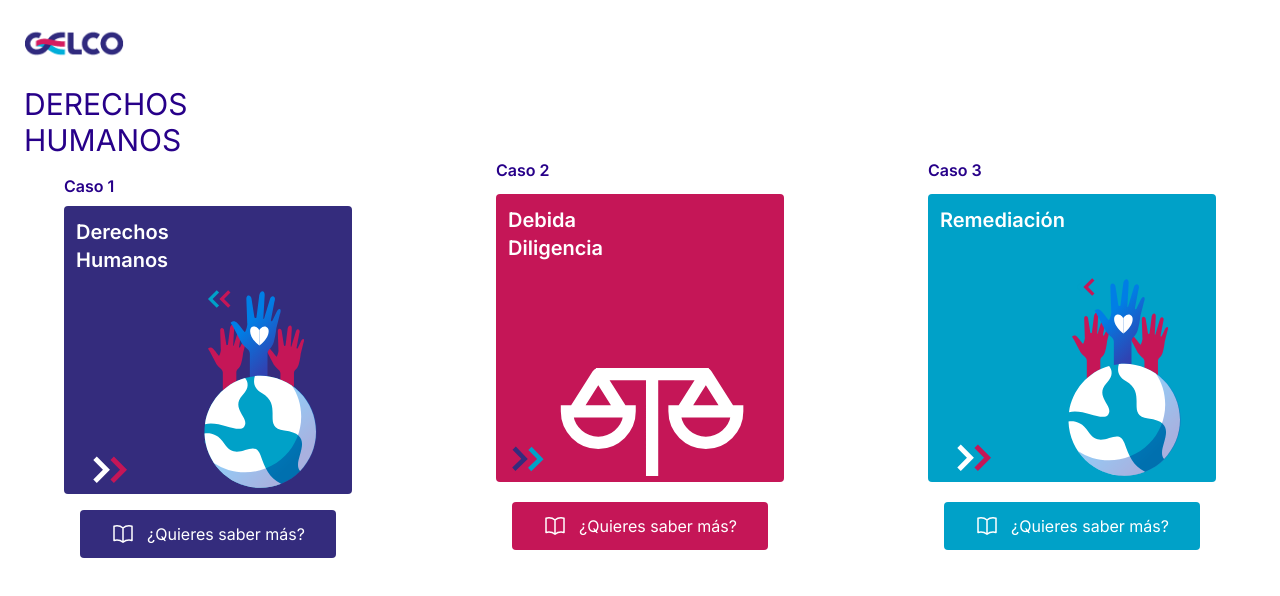
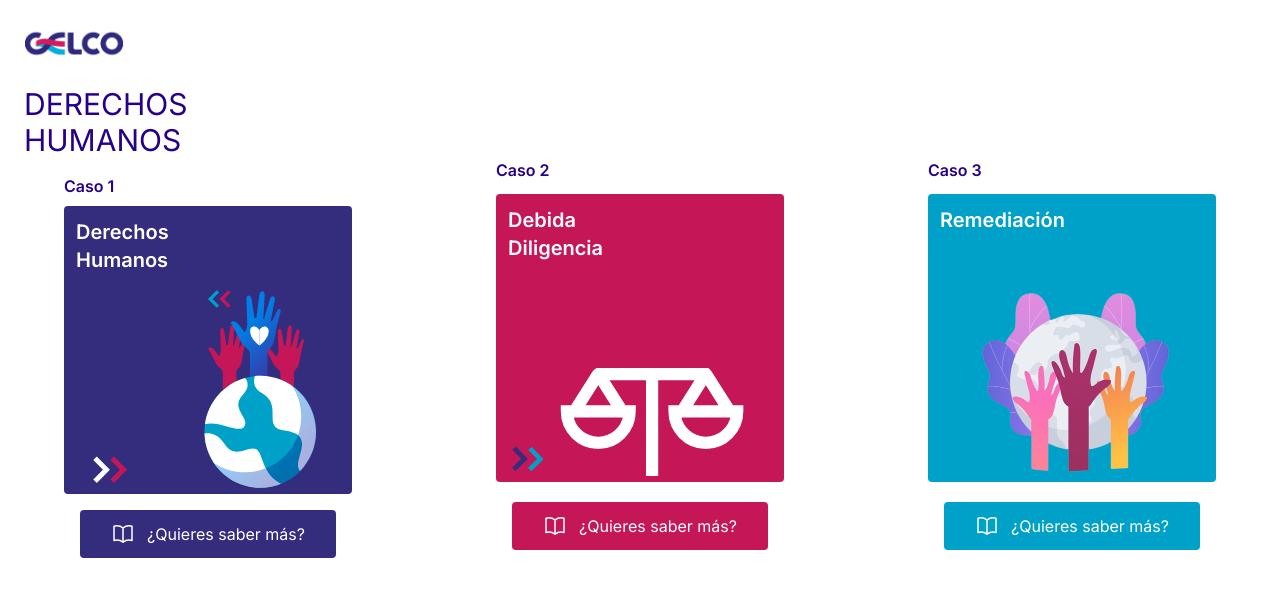
Before and after one commit to kkrlosdev/hr-project, a Next.js app: page /cases in a window 1280 px wide. Shown: the top 596 px of the page. Built offline with nearby package versions, Linux system fonts and the light colour scheme.

Commit message:
Fix Video Attribute and Add Case 3 Image

```diff
--- a/src/app/case1/page.js
+++ b/src/app/case1/page.js
@@ -49,8 +49,8 @@ export default function Case1(){
                 <h1 className="self-start my-2 text-2xl font-semibold cyan-gelco">¿Qué son los derechos humanos?</h1>
                 <p className="self-start mb-3">Observa el siguiente vídeo y descubre qué son los Derechos Humanos</p>
 
-                <video controls>
-                    <source src="/videos/derechos.mp4" type="mp4/video"></source>
+                <video controls className="w-full my-2">
+                    <source src="/videos/derechos.mp4" type="video/mp4"></source>
                 </video>
             </section>
         </>
--- a/src/app/cases/page.js
+++ b/src/app/cases/page.js
@@ -3,6 +3,7 @@ import { KnowMoreButton } from "../components/KnowMore"
 import Image from "next/image"
 import derechos_humanos_card from "@/app/assets/derechos_humanos.svg"
 import debida_diligencia_card from "@/app/assets/debida_diligencia.svg"
+import remediacion_card from "@/app/assets/remediacion.png"
 
 export default function Cases(){
     return (
@@ -36,7 +37,7 @@ export default function Cases(){
                     <h1 className="self-start font-semibold blue-gelco">Caso 3</h1>
                     <div className="my-3 text-xl font-semibold text-white transition-all rounded w-72 h-72 bg-cyan-gelco hover:scale-105">
                         <h1 className="m-3">Remediación</h1>
-                        <Image className="mt-10 ml-4" src={derechos_humanos_card} alt="Derechos humanos" width={250} height={100}/>
+                        <Image className="mt-5 ml-6" src={remediacion_card} alt="Derechos humanos" width={250} height={100}/>
                     </div>
                     <KnowMoreButton color="bg-cyan-gelco" href="/case3"/>
                 </section>
```
Also changed, not shown: src/app/assets/remediacion.png (added).
